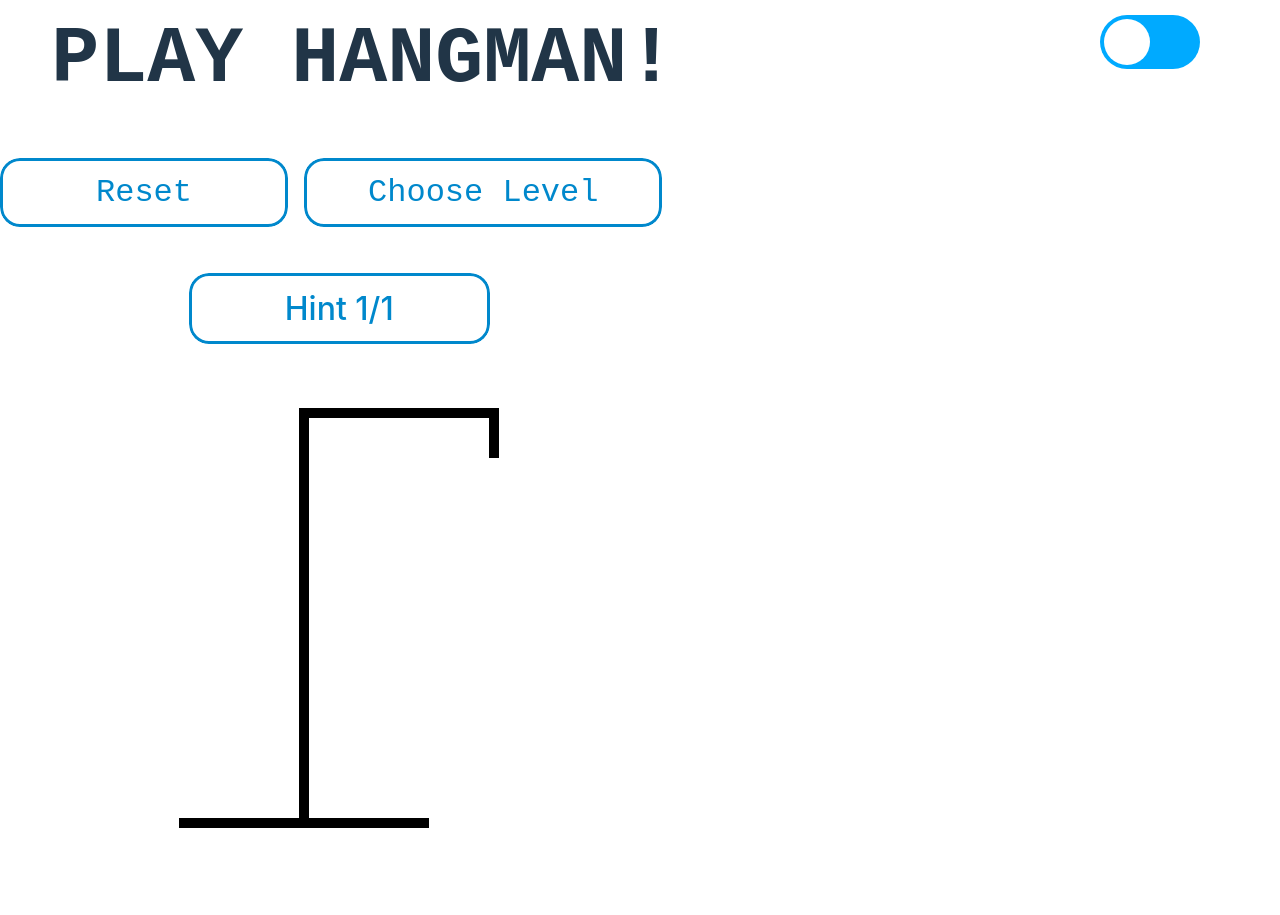
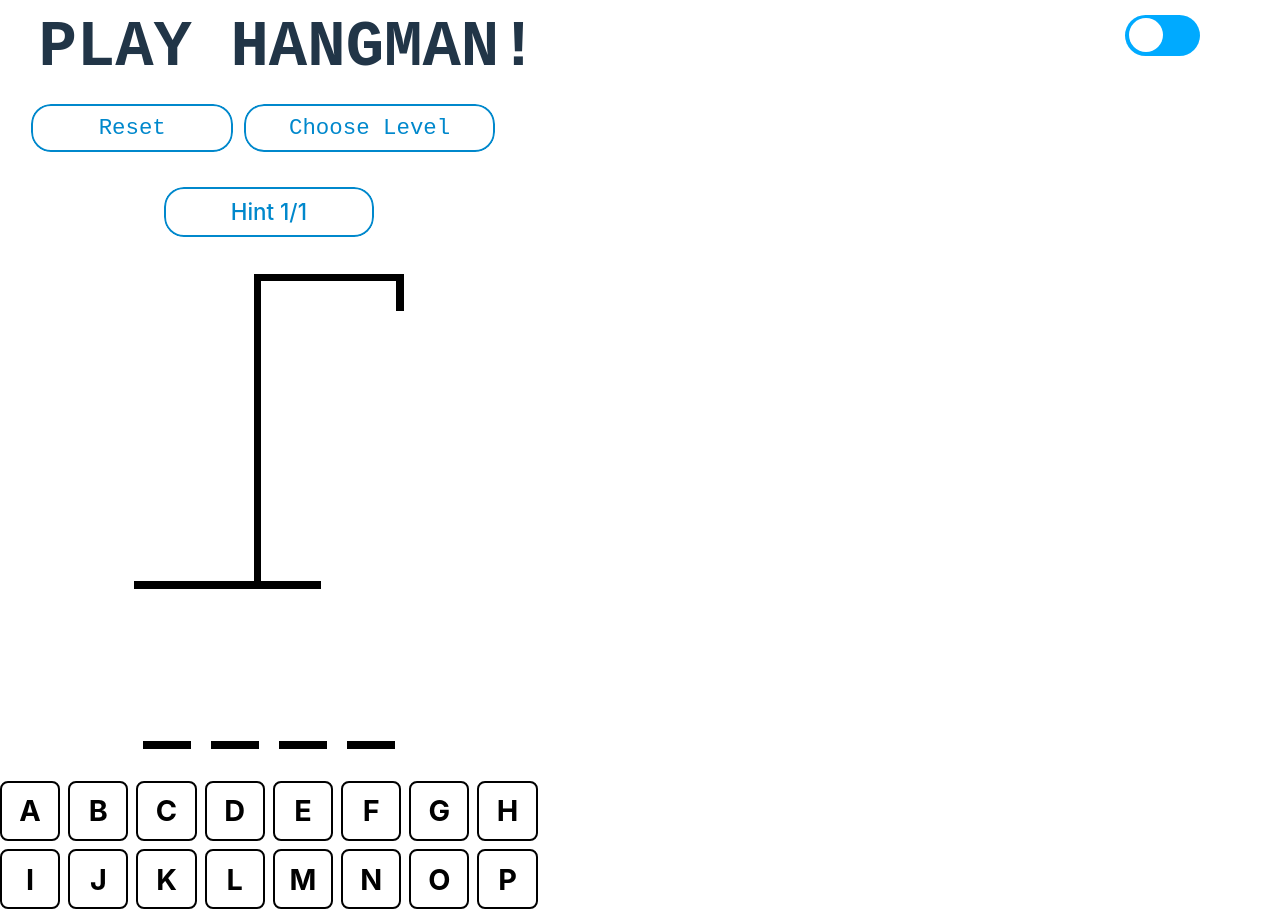
Before and after one commit to amoutens/hanging-man-react-ts, a React (Vite) app: page / in a window 1280 px wide. Shown: the top 915 px of the page. Built offline with nearby package versions, Linux system fonts and the light colour scheme; the HTML template or start-up script is replaced by a standard one.

Commit message:
made smaller scale

```diff
--- a/src/App.tsx
+++ b/src/App.tsx
@@ -143,6 +143,7 @@ export function App() {
                 fontSize: '2rem',
                 display: 'block',
                 textAlign: 'center',
+                marginBottom:'-5%'
             }}>
                 <div className='main-container'>
                     <span className={`main-label ${!isCheckedTheme ? '' : 'dark-theme'}`}>
@@ -152,10 +153,11 @@ export function App() {
                             <button onClick={() => setIsLevelClicked((prev) => !prev)} className={`level-label ${!isCheckedTheme ? '' : 'dark-theme'}`}>
                                 Choose Level
                             </button>
-                        </div>
+
                         <span className='level-main-container'>
                             {isLevelClicked && <span className={`level-container `}><LevelChange isCheckedTheme={isCheckedTheme} selectDifficulty={selectDifficulty} setIsLevelClicked={setIsLevelClicked}/></span>}
                         </span>
+                        </div>
                     </span>
                     <p><Hint isChecked={isCheckedTheme} handleHint={handleHint} hintsClickCount = {hintsClickCount} quantityOfHints={quantityOfHints} /></p>
                 </div>
--- a/src/HangmanDrawing.tsx
+++ b/src/HangmanDrawing.tsx
@@ -9,67 +9,67 @@ type HangmanDrawingProps = {
 
 export const HangmanDrawing = ({numOfGuesses, isChecked}: HangmanDrawingProps ) => {
     const HEAD = (
-        <div style={{height:'50px',
-         width: '50px',
+        <div style={{height:'37.5px',
+         width: '37.5px',
           borderRadius:'100%',
-           border: `10px solid ${!isChecked? "black" : 'white'}`,
+           border: `7px solid ${!isChecked? "black" : 'white'}`,
             position: 'absolute',
-             top: '50px',
-            right: '-30px',
+             top: '30px',
+            right: '-23.5px',
             transition:'0.2s'}}></div>
     )
     const BODY = (
-        <div style={{height:'100px',
-            width: '10px',
+        <div style={{height:'75px',
+            width: '7.5px',
             background: `${!isChecked? "black" : 'white'}`,
             position: 'absolute',
-            top: '115px',
+            top: '80px',
             right: '0px',
             transition:'0.2s'}}></div>
     )
     const RIGHT_ARM = (
-        <div style={{height:'10px',
-            width: '100px',
+        <div style={{height:'7.5px',
+            width: '75px',
             background: `${!isChecked? "black" : 'white'}`,
             position: 'absolute',
-            top: '150px',
-            right: '-100px',
+            top: '100px',
+            right: '-75px',
             rotate: '-30deg',
             transformOrigin:'left bottom',
             transition:'0.2s'
         }}></div>
     )
     const LEFT_ARM = (
-        <div style={{height:'10px',
-            width: '100px',
+        <div style={{height:'7.5px',
+            width: '75px',
             background: `${!isChecked? "black" : 'white'}`,
             position: 'absolute',
-            top: '150px',
-            right: '10px',
+            top: '103px',
+            right: '5px',
             rotate: '30deg',
             transformOrigin:'right bottom',
             transition:'0.2s'
         }}></div>
     )
     const RIGHT_LEG = (
-        <div style={{height:'10px',
-            width: '100px',
+        <div style={{height:'7.5px',
+            width: '75px',
             background: `${!isChecked? "black" : 'white'}`,
             position: 'absolute',
-            top: '210px',
-            right: '-100px',
+            top: '150px',
+            right: '-75px',
             rotate: '60deg',
             transformOrigin:'left top',
             transition:'0.2s'
         }}></div>
     )
     const LEFT_LEG = (
-        <div style={{height:'10px',
-            width: '100px',
+        <div style={{height:'7.5px',
+            width: '75px',
             background: `${!isChecked? "black" : 'white'}`,
             position: 'absolute',
-            top: '290px',
-            right: '-50px',
+            top: '210px',
+            right: '-37.5px',
             rotate: '-60deg',
             transformOrigin:'left bottom',
              transition:'0.2s'
@@ -80,10 +80,10 @@ export const HangmanDrawing = ({numOfGuesses, isChecked}: HangmanDrawingProps )
     <div style={{position: 'relative'}}>
         {numOfGuesses > 0 && BODY_PARTS.slice(0, numOfGuesses)}
 
-        <div style = {{height: '50px', width: '10px', background: `${!isChecked? "black" : 'white'}`, position:'absolute', top: 0, right: 0, transition:'0.2s'}}></div>
-        <div style = {{height: '10px', width: '200px', background: `${!isChecked? "black" : 'white'}`, marginLeft: '120px', transition:'0.2s'}}></div>
-        <div style = {{height: '400px', width: '10px', background: `${!isChecked? "black" : 'white'}`, marginLeft: '120px', transition:'0.2s'}}></div>
-        <div style = {{height: '10px', width: '250px', background: `${!isChecked? "black" : 'white'}`, transition:'0.2s'}}></div>
+        <div style = {{height: '37.5px', width: '7.5px', background: `${!isChecked? "black" : 'white'}`, position:'absolute', top: 0, right: 0, transition:'0.2s'}}></div>
+        <div style = {{height: '7.5px', width: '150px', background: `${!isChecked? "black" : 'white'}`, marginLeft: '120px', transition:'0.2s'}}></div>
+        <div style = {{height: '300px', width: '7.5px', background: `${!isChecked? "black" : 'white'}`, marginLeft: '120px', transition:'0.2s'}}></div>
+        <div style = {{height: '7.5px', width: '187.5px', background: `${!isChecked? "black" : 'white'}`, transition:'0.2s'}}></div>
 
     </div>
   )
--- a/src/HangmanWord.tsx
+++ b/src/HangmanWord.tsx
@@ -17,7 +17,7 @@ export const HangmanWord = ({wordToGuess, guessedLetters, numOfGuesses, isChecke
         <div style={{
             display: 'flex',
             gap: '.25em',
-            fontSize: '6rem',
+            fontSize: '5rem',
             fontWeight: 'bold',
             textTransform: 'uppercase',
             fontFamily: 'monospace'
--- a/src/Keyboard.tsx
+++ b/src/Keyboard.tsx
@@ -35,7 +35,7 @@ export const Keyboard = ({keys, handleButtonClick, numOfGuesses, buttonClasses,
         <div
             style={{
                 display: 'grid',
-                gridTemplateColumns: 'repeat(auto-fit, minmax(75px, 1fr))',
+                gridTemplateColumns: 'repeat(auto-fit, minmax(60px, 1fr))',
                 gap: '.5rem'
             }}
         >
--- a/src/style.scss
+++ b/src/style.scss
@@ -11,7 +11,7 @@ body{
   user-select: none;
 }
 @mixin btn {
-font-size: 2rem;
+font-size: 1.4rem;
   background-color: transparent;
   color: darken(hsl(200, 100%, 50%), 10%);
   border: none;
@@ -34,7 +34,7 @@ font-size: 2rem;
     left: 0;
     width: 100%;
     height: 100%;
-    border: 3px solid darken(hsl(200, 100%, 50%), 10%);
+    border: 2px solid darken(hsl(200, 100%, 50%), 10%);
     transition: opacity 0.3s, border 0.3s;
     box-sizing: border-box;
     border-radius: 20px;
@@ -84,7 +84,7 @@ font-size: 2rem;
       left: 0;
       width: 100%;
       height: 100%;
-      border: 3px solid darken(rgb(101, 81, 213), 10%);
+      border: 2px solid darken(rgb(101, 81, 213), 10%);
       transition: opacity 0.3s, border 0.3s;
       box-sizing: border-box;
       border-radius: 20px;
@@ -115,12 +115,12 @@ font-size: 2rem;
 
 .key {
   width: 100%;
-  border: 3px solid black;
+  border: 2px solid black;
   background: none;
   aspect-ratio: 1/1;
-  font-size: 2.5rem;
+  font-size: 1.8rem;
   text-transform: uppercase;
-  padding: .5rem;
+  padding: .3rem;
   font-weight: bold;
   cursor: pointer;
   color: black;
@@ -172,7 +172,7 @@ font-size: 2rem;
 
 .hint-btn {
   @include btn;
-
+  margin-top: 3%;
 }
 
 .main-label + p {
@@ -180,12 +180,11 @@ font-size: 2rem;
 }
 
 .main-label {
-  font-size: 5rem;
+  font-size: 4rem;
   padding: 1em 0.6em;
   font-weight: bold;
   text-transform: uppercase;
   font-family: monospace;
-
   &.dark-theme {
       color: white;
   }
@@ -193,8 +192,8 @@ font-size: 2rem;
 .switch {
   position: relative;
   display: inline-block;
-  width: 100px;
-  height: 54px;
+  width: 75px;
+  height: 40.5px;
   &.input {
       opacity: 0;
       width: 0;
@@ -215,8 +214,8 @@ font-size: 2rem;
   &:before {
       position: absolute;
       content: "";
-      height: 46px;
-      width: 46px;
+      height:34px;
+      width: 34px;
       left: 4px;
       bottom: 4px;
       background-color: white;
@@ -235,9 +234,9 @@ input:focus + .slider {
 }
 
 input:checked + .slider:before {
-  -webkit-transform: translateX(46px);
-  -ms-transform: translateX(46px);
-  transform: translateX(46px);
+  -webkit-transform: translateX(34px);
+  -ms-transform: translateX(34px);
+  transform: translateX(34px);
 }
 
 .slider.round {
@@ -249,14 +248,15 @@ input:checked + .slider:before {
 }
   .level-list {
     list-style: none;
-    border: 3px solid #3e3e3e;
+    border: 2px solid #3e3e3e;
     max-width: 400px;
     padding: 10px 30px;
     text-align: center;
     z-index: 9999;
+    width: 300px;
     margin: auto;
     position: absolute;
-    left: 250px;
+    left: 80px;
     border-radius: 10px;
     background-color: rgba(255, 255, 255, 0.95);
     transition: 0.2s;
@@ -272,12 +272,12 @@ input:checked + .slider:before {
       border-top: 3px solid #3e3e3e;
       border-left: 3px solid #3e3e3e;
       border-radius: 5px;
-      background-color: rgba(255, 255, 255, 0.95);
+      background-color: rgba(255, 255, 255, 1);
       transition: 0.2s;
     }
     &.dark-theme{
       border: 3px solid #000000;
-      background-color: rgba(39, 39, 39, 0.95);
+      background-color: rgba(39, 39, 39, 1);
       transition: 0.2s;
       &::before {
         border-top: 3px solid rgb(0, 0, 0);
@@ -299,13 +299,13 @@ input:checked + .slider:before {
   justify-content: right;
 }
 li {
-  font-size: 1.8rem;
+  font-size: 1.4rem;
   margin-bottom: 10px;
   color: darken(hsl(200, 100%, 50%), 10%);
   padding: auto;
   transition: 0.2s;
   &:hover{
-    border-bottom: 3px solid lighten(hsl(200, 100%, 50%), 10%);;
+    border-bottom: 2px solid lighten(hsl(200, 100%, 50%), 10%);;
     color: lighten(hsl(200, 100%, 50%), 10%);
     transform: scale(1.05);
     transition: 0.2s;
@@ -315,12 +315,13 @@ li {
     color: lighten(rgb(101, 81, 213), 10%);
     transition: 0.2s;
     &:hover {
-      border-bottom: 3px solid rgb(101, 81, 213);
+      border-bottom: 2px solid rgb(101, 81, 213);
       color: (rgb(146, 131, 232), 10%);
     }
   }
 }
 .btn-container {
   text-align: center;
+  margin-top:-5%;
 
 }
```
